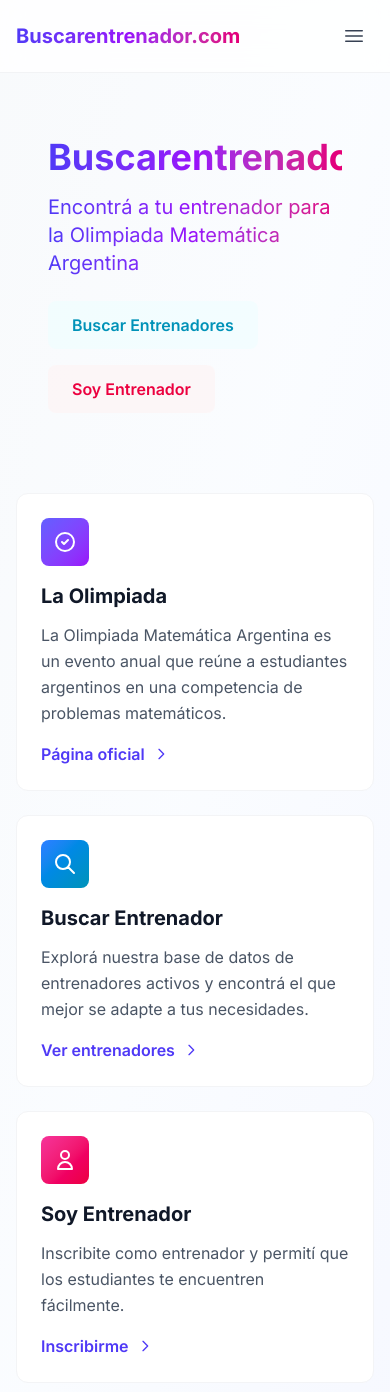
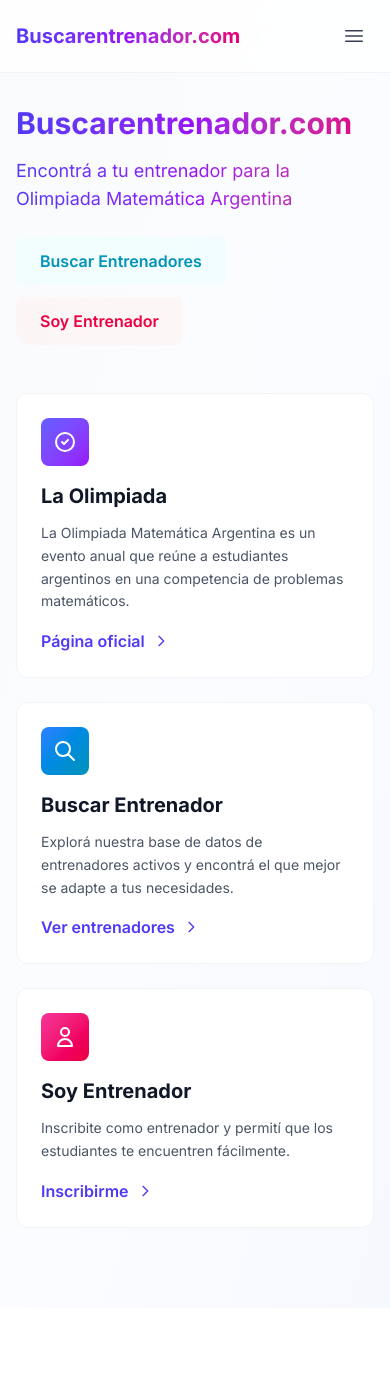
Before and after one commit to BrunZo/buscarentrenador.com, a Next.js app: page / in a window 390 px wide. Shown: the top 1392 px of the page. After the commit the page ends 1308 px from the top, so only its background shows below. Built offline with nearby package versions, Linux system fonts and the light colour scheme; no server answers.

Commit message:
feat: improve UI responsive

```diff
--- a/app/entrenadores/page.tsx
+++ b/app/entrenadores/page.tsx
@@ -46,7 +46,7 @@ export default async function Page({ searchParams }: {
         <div className='w-full lg:w-96 space-y-4 shrink-0'>
           <div className='bg-white rounded-xl p-5 shadow-soft border border-gray-100 hover:shadow-medium transition-shadow duration-200'>
             <div className='flex items-center gap-2 mb-4'>
-              <div className='w-8 h-8 bg-gradient-to-br from-indigo-500 to-purple-600 rounded-lg flex items-center justify-center'>
+              <div className='w-8 h-8 bg-linear-to-br from-indigo-500 to-purple-600 rounded-lg flex items-center justify-center'>
                 <svg className='w-4 h-4 text-white' fill='none' stroke='currentColor' viewBox='0 0 24 24'>
                   <path strokeLinecap='round' strokeLinejoin='round' strokeWidth={2} d='M21 21l-6-6m2-5a7 7 0 11-14 0 7 7 0 0114 0z' />
                 </svg>
@@ -57,7 +57,7 @@ export default async function Page({ searchParams }: {
           </div>
           <div className='bg-white rounded-xl p-5 shadow-soft border border-gray-100 hover:shadow-medium transition-shadow duration-200'>
             <div className='flex items-center gap-2 mb-4'>
-              <div className='w-8 h-8 bg-gradient-to-br from-blue-500 to-cyan-600 rounded-lg flex items-center justify-center'>
+              <div className='w-8 h-8 bg-linear-to-br from-blue-500 to-cyan-600 rounded-lg flex items-center justify-center'>
                 <svg className='w-4 h-4 text-white' fill='none' stroke='currentColor' viewBox='0 0 24 24'>
                   <path strokeLinecap='round' strokeLinejoin='round' strokeWidth={2} d='M17.657 16.657L13.414 20.9a1.998 1.998 0 01-2.827 0l-4.244-4.243a8 8 0 1111.314 0z' />
                   <path strokeLinecap='round' strokeLinejoin='round' strokeWidth={2} d='M15 11a3 3 0 11-6 0 3 3 0 016 0z' />
@@ -72,7 +72,7 @@ export default async function Page({ searchParams }: {
           </div>
           <div className='bg-white rounded-xl p-5 shadow-soft border border-gray-100 hover:shadow-medium transition-shadow duration-200'>
             <div className='flex items-center gap-2 mb-4'>
-              <div className='w-8 h-8 bg-gradient-to-br from-purple-500 to-pink-600 rounded-lg flex items-center justify-center'>
+              <div className='w-8 h-8 bg-linear-to-br from-purple-500 to-pink-600 rounded-lg flex items-center justify-center'>
                 <svg className='w-4 h-4 text-white' fill='none' stroke='currentColor' viewBox='0 0 24 24'>
                   <path strokeLinecap='round' strokeLinejoin='round' strokeWidth={2} d='M12 6V4m0 2a2 2 0 100 4m0-4a2 2 0 110 4m-6 8a2 2 0 100-4m0 4a2 2 0 110-4m0 4v2m0-6V4m6 6v10m6-2a2 2 0 100-4m0 4a2 2 0 110-4m0 4v2m0-6V4' />
                 </svg>
--- a/app/page.tsx
+++ b/app/page.tsx
@@ -4,15 +4,15 @@ export default function Home() {
   return (
     <div className='animate-fade-in'>
       {/* Hero Section */}
-      <div className='relative overflow-hidden rounded-2xl bg-gradient-hero p-8 md:p-12 mb-12 shadow-large'>
+      <div className='relative overflow-hidden rounded-2xl bg-gradient-hero p-0 sm:p-8 md:p-12 mb-12 shadow-large'>
         <div className='relative z-10'>
-          <h1 className='text-4xl md:text-5xl font-bold gradient-text mb-4'>
+          <h1 className='text-3xl sm:text-4xl md:text-5xl font-bold gradient-text mb-4'>
             Buscarentrenador.com
           </h1>
-          <p className='text-xl md:text-2xl gradient-text mb-6 max-w-2xl'>
+          <p className='text-lg sm:text-xl md:text-2xl gradient-text mb-6 max-w-2xl'>
             Encontrá a tu entrenador para la Olimpiada Matemática Argentina
           </p>
-          <div className='flex flex-wrap gap-4'>
+          <div className='flex flex-wrap gap-3 sm:gap-4'>
             <Link
               href='/entrenadores'
               className='px-6 py-3 bg-cyan-50/50 text-cyan-600 font-semibold rounded-lg hover:bg-cyan-100 hover:scale-105 transition-all duration-200 shadow-medium'
@@ -34,7 +34,7 @@ export default function Home() {
       {/* Feature Cards */}
       <div className='grid grid-cols-1 md:grid-cols-3 gap-6 mb-12'>
         <div className='bg-white rounded-xl p-6 shadow-soft hover:shadow-medium transition-all duration-300 hover:-translate-y-1 border border-gray-100'>
-          <div className='w-12 h-12 bg-gradient-to-br from-indigo-500 to-purple-600 rounded-lg flex items-center justify-center mb-4'>
+          <div className='w-12 h-12 bg-linear-to-br from-indigo-500 to-purple-600 rounded-lg flex items-center justify-center mb-4'>
             <svg className='w-6 h-6 text-white' fill='none' stroke='currentColor' viewBox='0 0 24 24'>
               <path strokeLinecap='round' strokeLinejoin='round' strokeWidth={2} d='M9 12l2 2 4-4m6 2a9 9 0 11-18 0 9 9 0 0118 0z' />
             </svg>
@@ -42,7 +42,7 @@ export default function Home() {
           <h2 className='text-xl font-bold text-gray-900 mb-3'>
             La Olimpiada
           </h2>
-          <p className='text-gray-600 mb-4 leading-relaxed'>
+          <p className='text-gray-600 mb-4 leading-relaxed text-sm sm:text-base'>
             La Olimpiada Matemática Argentina es un evento anual que reúne a estudiantes argentinos
             en una competencia de problemas matemáticos.
           </p>
@@ -60,7 +60,7 @@ export default function Home() {
         </div>
 
         <div className='bg-white rounded-xl p-6 shadow-soft hover:shadow-medium transition-all duration-300 hover:-translate-y-1 border border-gray-100'>
-          <div className='w-12 h-12 bg-gradient-to-br from-blue-500 to-cyan-600 rounded-lg flex items-center justify-center mb-4'>
+          <div className='w-12 h-12 bg-linear-to-br from-blue-500 to-cyan-600 rounded-lg flex items-center justify-center mb-4'>
             <svg className='w-6 h-6 text-white' fill='none' stroke='currentColor' viewBox='0 0 24 24'>
               <path strokeLinecap='round' strokeLinejoin='round' strokeWidth={2} d='M21 21l-6-6m2-5a7 7 0 11-14 0 7 7 0 0114 0z' />
             </svg>
@@ -68,7 +68,7 @@ export default function Home() {
           <h2 className='text-xl font-bold text-gray-900 mb-3'>
             Buscar Entrenador
           </h2>
-          <p className='text-gray-600 mb-4 leading-relaxed'>
+          <p className='text-gray-600 mb-4 leading-relaxed text-sm sm:text-base'>
             Explorá nuestra base de datos de entrenadores activos y encontrá el que mejor se adapte a tus necesidades.
           </p>
           <Link
@@ -83,7 +83,7 @@ export default function Home() {
         </div>
 
         <div className='bg-white rounded-xl p-6 shadow-soft hover:shadow-medium transition-all duration-300 hover:-translate-y-1 border border-gray-100'>
-          <div className='w-12 h-12 bg-gradient-to-br from-pink-500 to-rose-600 rounded-lg flex items-center justify-center mb-4'>
+          <div className='w-12 h-12 bg-linear-to-br from-pink-500 to-rose-600 rounded-lg flex items-center justify-center mb-4'>
             <svg className='w-6 h-6 text-white' fill='none' stroke='currentColor' viewBox='0 0 24 24'>
               <path strokeLinecap='round' strokeLinejoin='round' strokeWidth={2} d='M16 7a4 4 0 11-8 0 4 4 0 018 0zM12 14a7 7 0 00-7 7h14a7 7 0 00-7-7z' />
             </svg>
@@ -91,7 +91,7 @@ export default function Home() {
           <h2 className='text-xl font-bold text-gray-900 mb-3'>
             Soy Entrenador
           </h2>
-          <p className='text-gray-600 mb-4 leading-relaxed'>
+          <p className='text-gray-600 mb-4 leading-relaxed text-sm sm:text-base'>
             Inscribite como entrenador y permití que los estudiantes te encuentren fácilmente.
           </p>
           <Link
--- a/app/ui/cuenta/vertical_navbar.tsx
+++ b/app/ui/cuenta/vertical_navbar.tsx
@@ -25,7 +25,7 @@ export default function VerticalNavbar({ options, selected, handler }: {
           type="button"
           className={clsx({
             'flex items-center gap-3 px-4 py-3 rounded-lg cursor-pointer transition-all duration-200 font-medium': true,
-            'bg-gradient-to-r from-indigo-600 to-purple-600 text-white shadow-medium': i === selected,
+            'bg-linear-to-r from-indigo-600 to-purple-600 text-white shadow-medium': i === selected,
             'bg-white text-gray-700 border border-gray-200 hover:border-indigo-300 hover:bg-indigo-50 hover:text-indigo-700': i !== selected,
           })}
           onClick={() => handler(i)}
--- a/app/ui/entrenadores/card.tsx
+++ b/app/ui/entrenadores/card.tsx
@@ -36,9 +36,9 @@ export function Card({ trainer }: {
     >
       <div className='flex items-center gap-4'>
         <div className='flex-1 min-w-0'>
-          <Info trainer={trainer} showMail={true}/>
+          <Info trainer={trainer} individualProfile={false}/>
         </div>
-        <div className='flex-shrink-0 opacity-0 group-hover:opacity-100 transition-opacity duration-300'>
+        <div className='shrink-0 opacity-0 group-hover:opacity-100 transition-opacity duration-300'>
           <svg className='w-6 h-6 text-indigo-600' fill='none' stroke='currentColor' viewBox='0 0 24 24'>
             <path strokeLinecap='round' strokeLinejoin='round' strokeWidth={2} d='M9 5l7 7-7 7' />
           </svg>
--- a/app/ui/entrenadores/filters/filter.tsx
+++ b/app/ui/entrenadores/filters/filter.tsx
@@ -1,5 +1,4 @@
 import { useEffect, useState } from "react"
-import clsx from "clsx"
 import Option from "@/app/ui/entrenadores/filters/option"
 
 export default function Filter({ icons, name, options, defaultState, handleSelection }: {
@@ -21,7 +20,7 @@ export default function Filter({ icons, name, options, defaultState, handleSelec
 
   return (
     <div className="w-full">
-      <div className='flex gap-2'>
+      <div className='flex gap-1 md:gap-2'>
         {options.map((option, i) => (
           <div
             key={i}
--- a/app/ui/entrenadores/filters/filter_grid.tsx
+++ b/app/ui/entrenadores/filters/filter_grid.tsx
@@ -61,7 +61,7 @@ export default function FilterGrid({
   }
 
   return (
-    <div className='flex flex-col gap-4'>
+    <div className='flex flex-col md:gap-4 gap-2'>
       {filters.map((filter) => (
         <div key={filter.name} className="w-full">
           <Filter
--- a/app/ui/entrenadores/filters/option.tsx
+++ b/app/ui/entrenadores/filters/option.tsx
@@ -21,7 +21,7 @@ export default function Option({ icon, name, label, selected, handleCheck }: {
         type="button"
         className={clsx({
           'relative flex flex-col items-center justify-center gap-2 w-full p-3 border-2 rounded-lg select-none transition-all duration-200': true,
-          'bg-gradient-to-br from-indigo-500 to-purple-600 text-white border-indigo-600 shadow-medium': selected,
+          'bg-linear-to-br from-indigo-500 to-purple-600 text-white border-indigo-600 shadow-medium': selected,
           'bg-white text-gray-700 border-gray-300 hover:border-indigo-400 hover:bg-indigo-50 hover:shadow-soft': !selected,
           'text-sm': icon,
           'font-semibold text-xs': !icon,
```
Also changed, not shown: app/ui/cuenta/account_info.tsx (+6 -6 lines).
